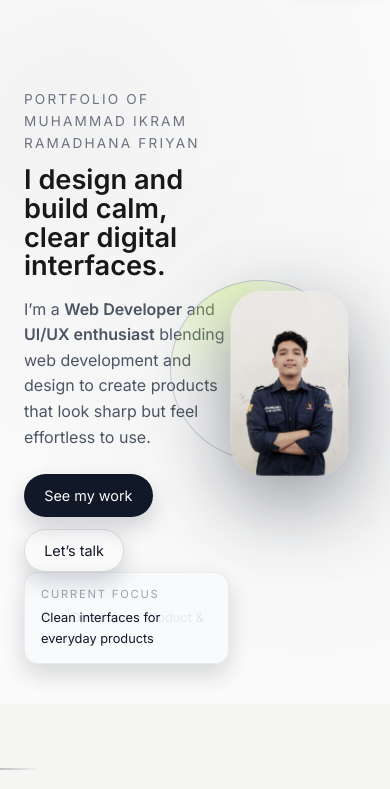
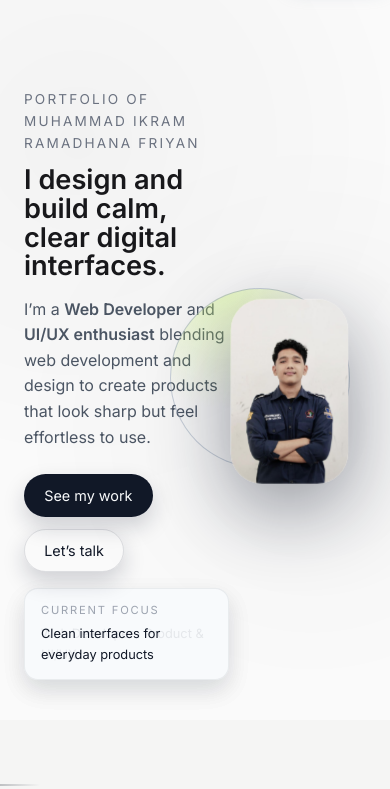
Before and after one commit to ikramramadhana/portofolio-ikramramadhana, a plain HTML site: page index.html in a window 390 px wide. Shown: the part 55-844 px from the top of the page. Drawn offline with Linux system fonts and the light colour scheme.

Commit message:
Adjust hero badges layout on mobile

```diff
--- a/style.css
+++ b/style.css
@@ -660,6 +660,14 @@ main {
         max-width: 100%;
     }
 
+    .hero-bottom-left,
+    .hero-bottom-right {
+        grid-column: 1;
+        grid-row: 2;
+        justify-self: flex-start;
+        margin-top: 1rem;
+    }
+
     .hero-photo {
         width: 190px;
         height: 190px;
```
